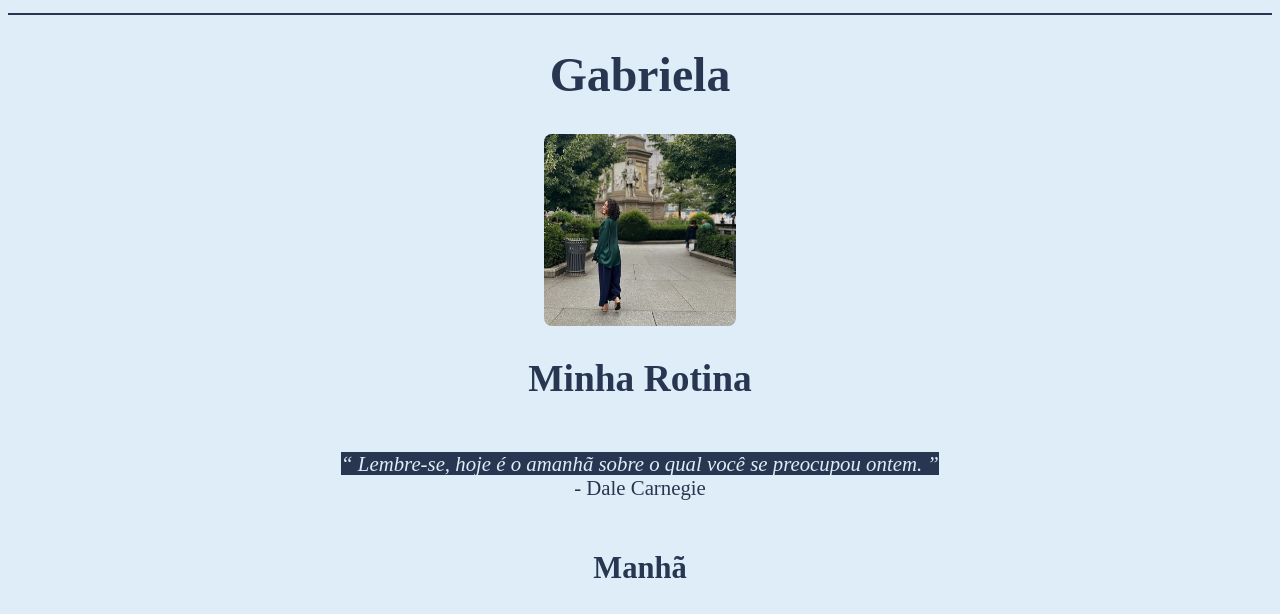
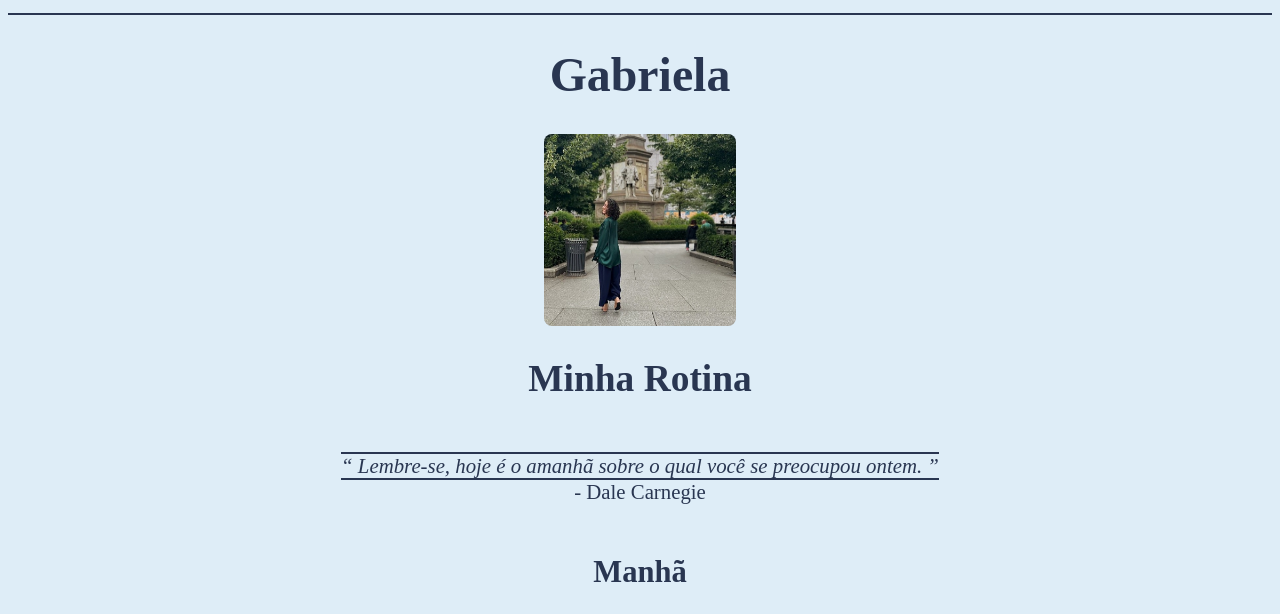
Before and after one commit to GabrielaRBLemos/ProgamacaoWeb, a plain HTML site: page exercicios/minha-rotina.html in a window 1280 px wide. Shown: the part 114-728 px from the top of the page. Drawn offline with Linux system fonts and the light colour scheme; a web font is replaced by a local one.

Commit message:
quote design alteration

```diff
--- a/Assets/style.css
+++ b/Assets/style.css
@@ -58,8 +58,10 @@ a,strong,em{
 }
 q{
     font-style: italic;
-    background-color: var(--text-color);
-    color: var(--background-color);
+    display: inline-block;
+    border: var(--border-width) var(--border-style) var(--text-color);
+    border-left: none;
+    border-right: none;
 }
 header h1{
     flex-grow: 1;
```
